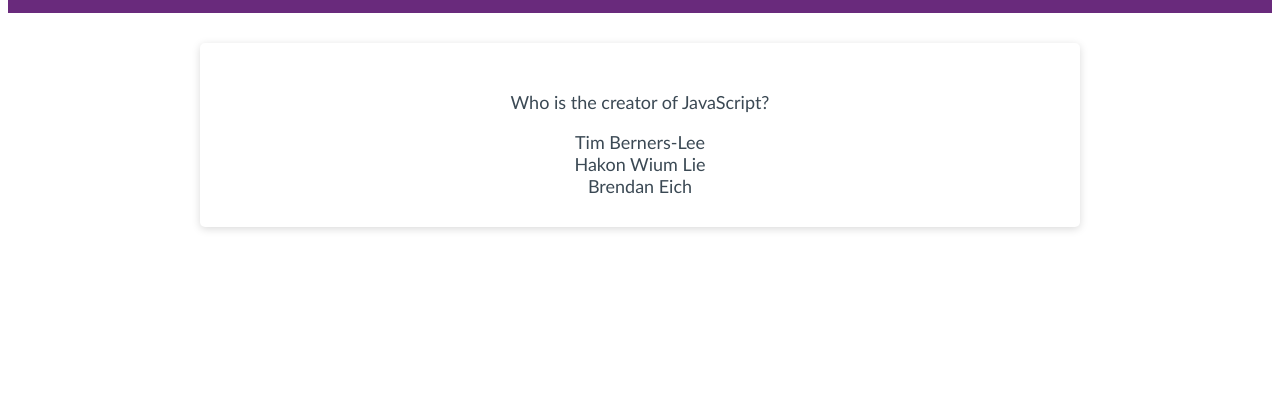
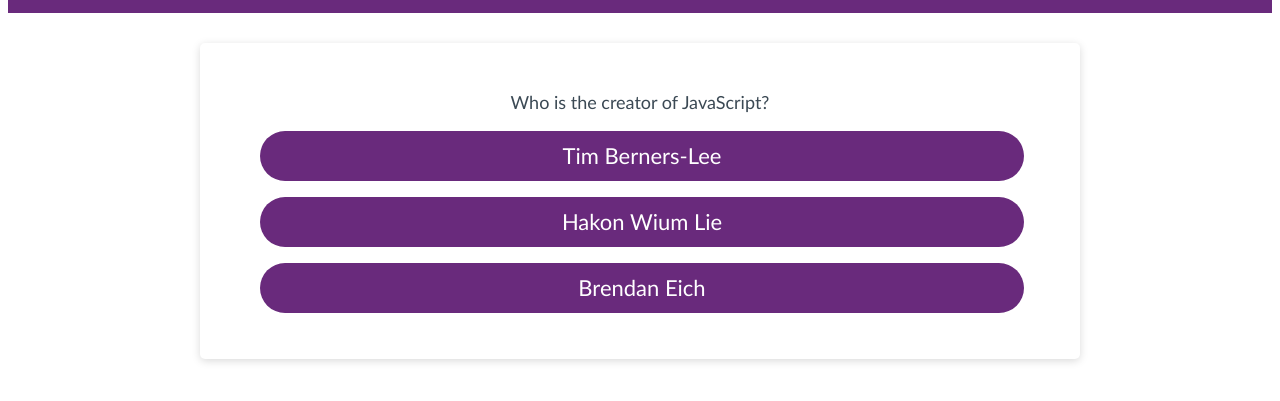
Before and after one commit to Picke1id/idp-code-quiz, a plain HTML site: page index.html in a window 1280 px wide. Both pictures are taken after a click on the button "Start Quiz". Shown: the part 113-514 px from the top of the page. Drawn offline with Linux system fonts and the light colour scheme.

Commit message:
Adding style to quiz answers

```diff
--- a/style.css
+++ b/style.css
@@ -48,3 +48,18 @@ header {
   text-align: center;
   cursor: pointer;
 }
+
+/*STYLING FOR QUIZ ANSWERS*/
+#A, #B, #C {
+  background-color: #692a7c;
+  border-radius: 25px;
+  box-shadow: rgba(0, 0, 0, 0.1) 0px 1px 6px 0px rgba(0, 0, 0, 0.2) 0px 1px 1px
+    0px;
+  color: hsl(0, 0%, 100%);
+  font-size: 22px;
+  line-height: 22px;
+  margin: 16px 16px 16px 20px;
+  padding: 14px 34px;
+  text-align: center;
+  cursor: pointer;
+}
```
